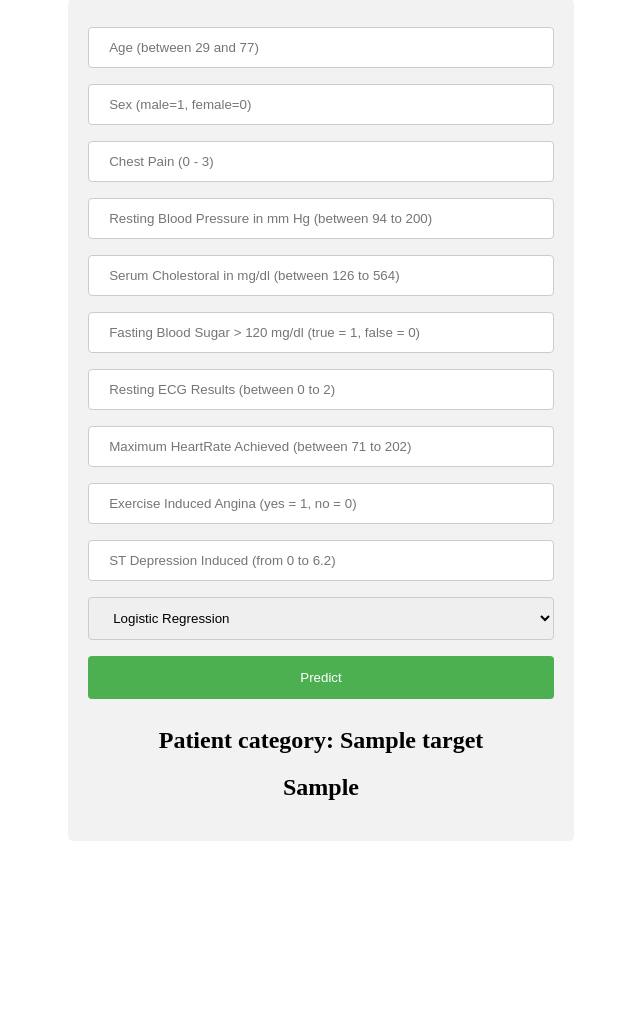
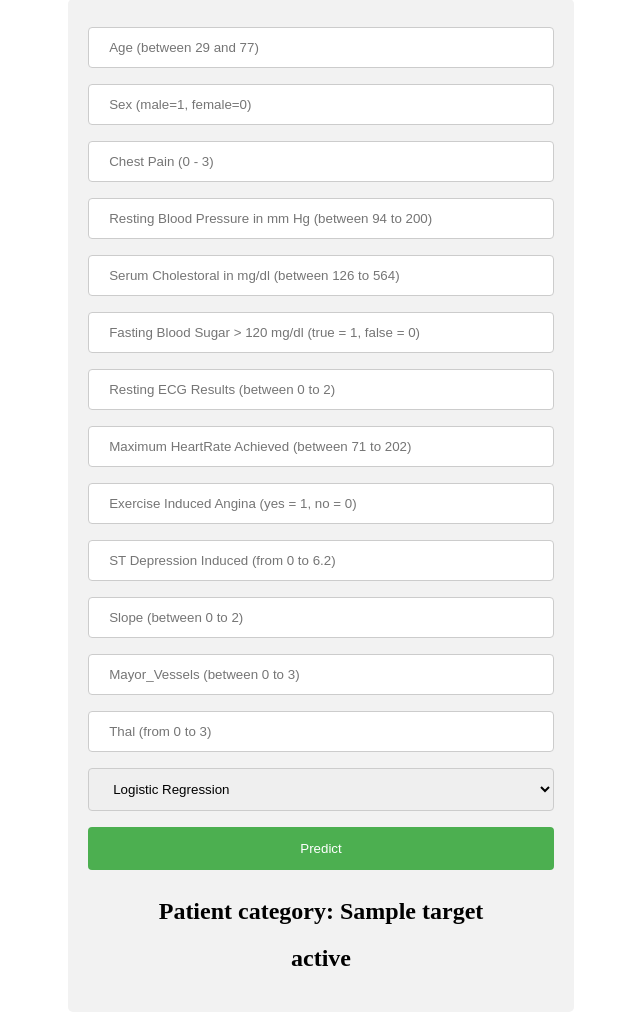
Before and after one commit to CesarRoldan99/MyFirstDeployment, a Flask app: template templates/home.html in a window 1280 px wide. Shown: the part 81-1101 px from the top of the page, without its empty margins (319-959 px from the left). Before the commit the page ends 922 px from the top, so only its background shows below. Run offline with Flask 2, Linux system fonts and the light colour scheme; the template is opened without the code that fills it: most values are stand-ins (such as "Sample title", 1, 10 or a date in 2020); parts of the project's set-up code (start-up, migrations or seed data) failed here and were passed over.

Commit message:
Add files via upload

```diff
--- a/app.py
+++ b/app.py
@@ -6,23 +6,23 @@ import pickle
 print(os.getcwd())
 path = os.getcwd()
 
-with open('Models/LogisticRegressionModel.pkl', 'rb') as f:
+with open('Models/LogisticRegressionMod.pkl', 'rb') as f:
     logistic = pickle.load(f)
 
-with open('Models/RandomForestModel.pkl', 'rb') as f:
+with open('Models/SVMMod.pkl', 'rb') as f:
+    svm_model = pickle.load(f)
+
+with open('Models/RandomForestMod.pkl', 'rb') as f:
     randomforest = pickle.load(f)
 
-with open('Models/SVMModel.pkl', 'rb') as f:
-    svm_model = pickle.load(f)
 
+def get_predictions(age, sex, chest_pain, resting_blood_pressure, serum_cholestoral, fasting_blood_sugar,
+                    resting_ecg_results, maximum_heartrate, exercise_induced_angina, stdepression_induced,
+                    slope, mayor_vessels,thal, req_model):
 
-def get_predictions(Age, Sex, Chest_Pain, Resting_Blood_Pressure, Serum_Cholestoral,
-                    Fasting_Blood_Sugar, Resting_ECG_Results, Maximum_HeartRate,
-                    Exercise_Induced_Angina, STDepression_Induced, req_model):
-
-    mylist = [Age, Sex, Chest_Pain, Resting_Blood_Pressure, Serum_Cholestoral,
-              Fasting_Blood_Sugar, Resting_ECG_Results, Maximum_HeartRate,
-              Exercise_Induced_Angina, STDepression_Induced, req_model]
+    mylist = [age, sex, chest_pain, resting_blood_pressure, serum_cholestoral, fasting_blood_sugar,
+                    resting_ecg_results, maximum_heartrate, exercise_induced_angina, stdepression_induced,
+                    slope, mayor_vessels, thal]
 
     mylist = [float(i) for i in mylist]
     vals = [mylist]
@@ -53,28 +53,33 @@ def homepage():
 @app.route('/', methods=['POST', 'GET'])
 def my_form_post():
     if request.method == 'POST':
-        Age = request.form['Age']
-        Sex = request.form['Sex']
-        Chest_Pain = request.form["Chest_Pain"]
-        Resting_Blood_Pressure = request.form["Resting_Blood_Pressure"]
-        Serum_Cholestoral = request.form["Serum_Cholestoral"]
-        Fasting_Blood_Sugar = request.form["Fasting_Blood_Sugar"]
-        Resting_ECG_Results = request.form["Resting_ECG_Results"]
-        Maximum_HeartRate = request.form["Maximum_HeartRate"]
-        Exercise_Induced_Angina = request.form["Exercise_Induced_Angina"]
-        STDepression_Induced = request.form["STDepression_Induced"]
+
+
+        age = request.form['Age']
+        sex = request.form['Sex']
+        chest_pain = request.form['Chest_Pain']
+        resting_blood_pressure = request.form['Resting_Blood_Pressure']
+        serum_cholestoral = request.form['Serum_Cholestoral']
+        fasting_blood_sugar = request.form['Fasting_Blood_Sugar']
+        resting_ecg_results = request.form['Resting_ECG_Results']
+        maximum_heartrate = request.form['Maximum_HeartRate']
+        exercise_induced_angina = request.form['Exercise_Induced_Angina']
+        stdepression_induced = request.form['STDepression_Induced']
+        slope = request.form['Slope']
+        mayor_vessels = request.form['Mayor_Vessels']
+        thal = request.form['Thal']
         req_model = request.form['req_model']
 
-        target = get_predictions(Age, Sex, Chest_Pain, Resting_Blood_Pressure, Serum_Cholestoral,
-                                 Fasting_Blood_Sugar, Resting_ECG_Results, Maximum_HeartRate,
-                                 Exercise_Induced_Angina, STDepression_Induced, req_model)
+        target = get_predictions(age, sex, chest_pain, resting_blood_pressure, serum_cholestoral, fasting_blood_sugar,
+                    resting_ecg_results, maximum_heartrate, exercise_induced_angina, stdepression_induced,
+                    slope, mayor_vessels,thal, req_model)
 
         if target==1:
-            sickness_making = 'Customer is likely to have Cardiac Disease'
+            status = 'Patient probably has a heart condition'
         else:
-            sickness_making = 'Customer is unlikely to have Cardiac Disease'
+            status = 'Patient is completely fine'
 
-        return render_template('home.html', target = target, sale_making = sickness_making)
+        return render_template('home.html', target = target, status = status)
     else:
         return render_template('home.html')
 
--- a/templates/home.html
+++ b/templates/home.html
@@ -46,34 +46,43 @@ div {
   <form method="POST">
   <form action="/action_page.php">
     <label for="Age"></label>
-    <input type="number" id="Age" name="Age" placeholder="Age (between 29 and 77)" min="38" max="1027" step="0.1" required size="35">
+    <input type="number" id="Age" name="Age" placeholder="Age (between 29 and 77)" min="29" max="77" step="1" required size="35">
 
     <label for="Sex"></label>
-    <input type="number" id="Sex" name="Sex" placeholder="Sex (male=1, female=0)" min="2" max="103" step="0.1" required size="35">
+    <input type="number" id="Sex" name="Sex" placeholder="Sex (male=1, female=0)" min="0" max="1" step="1" required size="35">
 
     <label for="Chest_Pain"></label>
-    <input type="number" id="Chest_Pain" name="Chest_Pain" placeholder="Chest Pain (0 - 3)" min="18" max="74" required>
+    <input type="number" id="Chest_Pain" name="Chest_Pain" placeholder="Chest Pain (0 - 3)" min="0" max="3" step="1" required size="35">
 
     <label for="Resting_Blood_Pressure"></label>
-    <input type="number" id="Resting_Blood_Pressure" name="Resting_Blood_Pressure" placeholder="Resting Blood Pressure in mm Hg (between 94 to 200)" min="-0.3" max="16.5" step="0.1" required>
+    <input type="number" id="Resting_Blood_Pressure" name="Resting_Blood_Pressure" placeholder="Resting Blood Pressure in mm Hg (between 94 to 200)" min="94" max="200" step="1" required size="35">
 
     <label for="Serum_Cholestoral"></label>
-    <input type="number" id="Serum_Cholestoral" name="Serum_Cholestoral" placeholder="Serum Cholestoral in mg/dl (between 126 to 564)" min="-0.3" max="16.5" step="0.1" required>
+    <input type="number" id="Serum_Cholestoral" name="Serum_Cholestoral" placeholder="Serum Cholestoral in mg/dl (between 126 to 564)" min="126" max="564" step="1" required size="35">
 
     <label for="Fasting_Blood_Sugar"></label>
-    <input type="number" id="Fasting_Blood_Sugar" name="Fasting_Blood_Sugar" placeholder="Fasting Blood Sugar > 120 mg/dl (true = 1, false = 0)" min="-0.3" max="16.5" step="0.1" required>
+    <input type="number" id="Fasting_Blood_Sugar" name="Fasting_Blood_Sugar" placeholder="Fasting Blood Sugar > 120 mg/dl (true = 1, false = 0)" min="0" max="1" step="1" required size="35">
 
     <label for="Resting_ECG_Results"></label>
-    <input type="number" id="Resting_ECG_Results" name="Resting_ECG_Results" placeholder="Resting ECG Results (between 0 to 2)" min="-0.3" max="16.5" step="0.1" required>
+    <input type="number" id="Resting_ECG_Results" name="Resting_ECG_Results" placeholder="Resting ECG Results (between 0 to 2)" min="0" max="2" step="1" required size="35">
 
     <label for="Maximum_HeartRate"></label>
-    <input type="number" id="Maximum_HeartRate" name="Maximum_HeartRate" placeholder="Maximum HeartRate Achieved (between 71 to 202)" min="-0.3" max="16.5" step="0.1" required>
+    <input type="number" id="Maximum_HeartRate" name="Maximum_HeartRate" placeholder="Maximum HeartRate Achieved (between 71 to 202)" min="71" max="202" step="1" required size="35">
 
     <label for="Exercise_Induced_Angina"></label>
-    <input type="number" id="Exercise_Induced_Angina" name="Exercise_Induced_Angina" placeholder="Exercise Induced Angina (yes = 1, no = 0)" min="-0.3" max="16.5" step="0.1" required>
+    <input type="number" id="Exercise_Induced_Angina" name="Exercise_Induced_Angina" placeholder="Exercise Induced Angina (yes = 1, no = 0)" min="0" max="1" step="1" required size="35">
 
     <label for="STDepression_Induced"></label>
-    <input type="number" id="STDepression_Induced" name="STDepression_Induced" placeholder="ST Depression Induced (from 0 to 6.2)" min="-0.3" max="16.5" step="0.1" required>
+    <input type="number" id="STDepression_Induced" name="STDepression_Induced" placeholder="ST Depression Induced (from 0 to 6.2)" min="0" max="6.2" step="0.1" required size="35">
+
+    <label for="Slope"></label>
+    <input type="number" id="Slope" name="Slope" placeholder="Slope (between 0 to 2)" min="0" max="2" step="1" required size="35">
+
+    <label for="Mayor_Vessels"></label>
+    <input type="number" id="Mayor_Vessels" name="Mayor_Vessels" placeholder="Mayor_Vessels (between 0 to 3)" min="0" max="3" step="1" required size="35">
+
+    <label for="Thal"></label>
+    <input type="number" id="Thal" name="Thal" placeholder="Thal (from 0 to 3)" min="0" max="3" step="1" required size="35">
 
     <select name="req_model">
     <option value="Logistic">Logistic Regression</option>
@@ -88,7 +97,7 @@ div {
 
 <form method="GET">
     <center><h2><font color="Black"> Patient category: {{ target}}</h2></center>
-    <center><h2><font color="Black"> {{ sickness_making}}</h2></center>
+    <center><h2><font color="Black"> {{ status}}</h2></center>
 </form>
 
 
```
Also changed, not shown: 3 other files.
